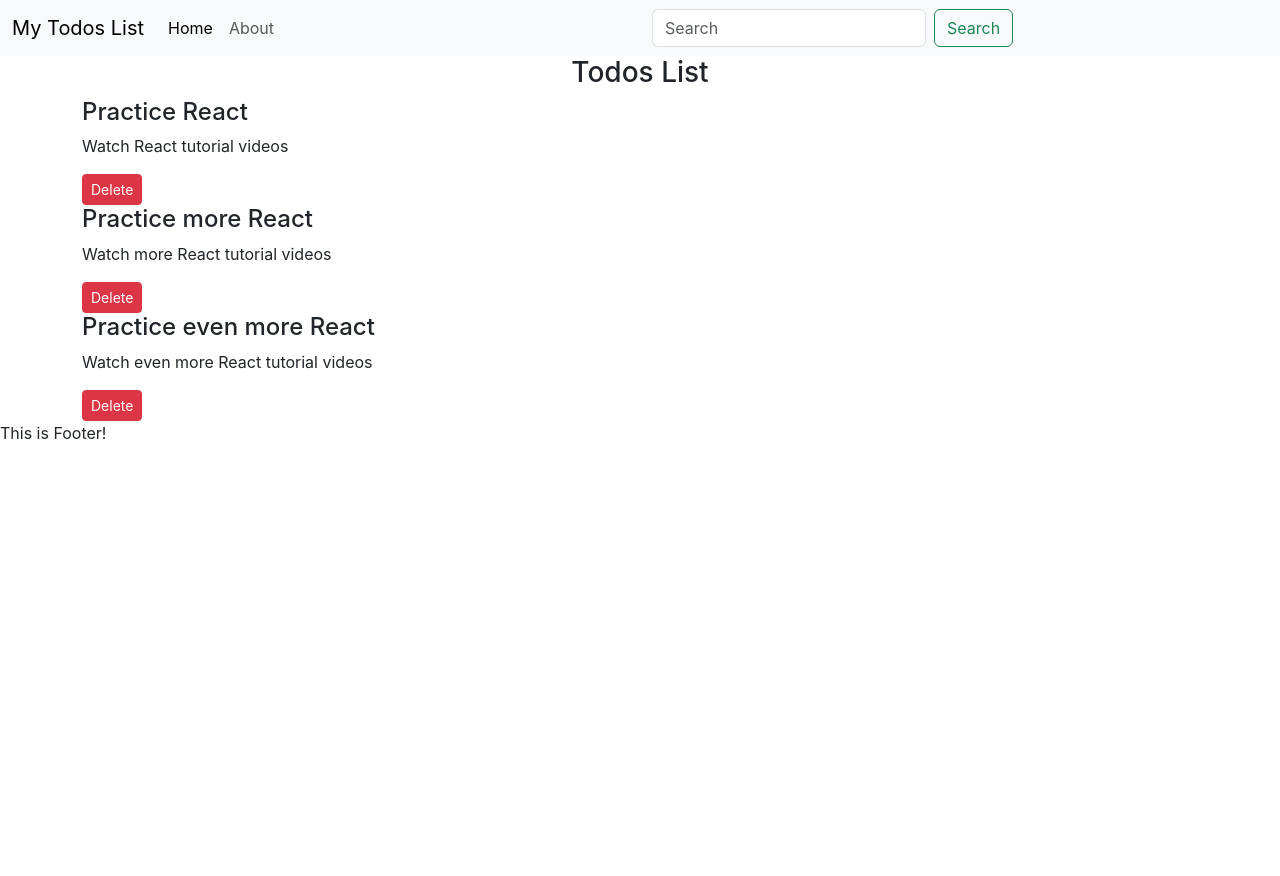
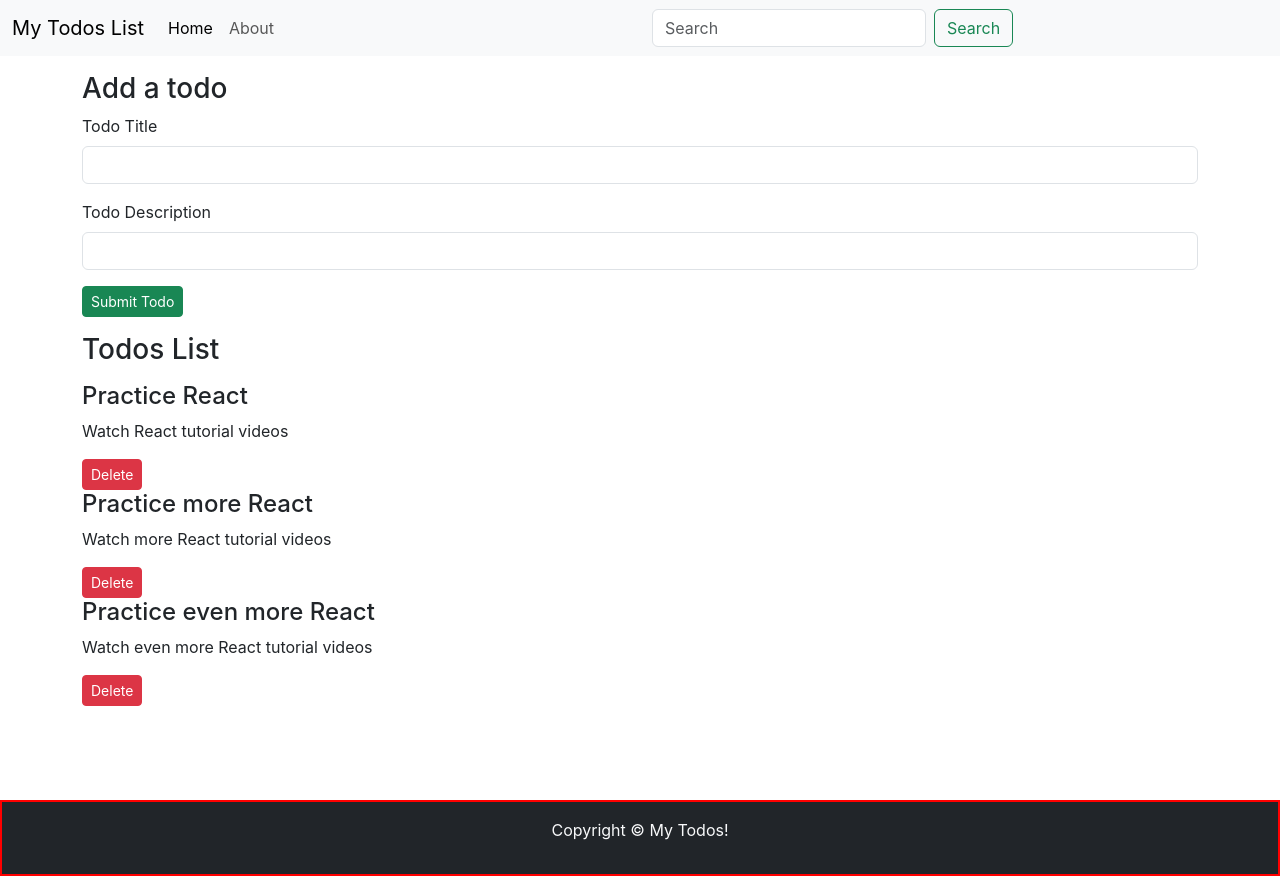
Before and after one commit to tinkerbits4096/todo-list-practice, a React (Create React App) app: page / in a window 1280 px wide. Before the commit the page ends 800 px from the top, so only its background shows below. Built offline with nearby package versions, Linux system fonts and the light colour scheme.

Commit message:
Props practice

```diff
--- a/src/App.js
+++ b/src/App.js
@@ -3,16 +3,18 @@
 import Header from "./MyComponents/Header";
 import { Footer } from "./MyComponents/Footer";
 import { Todos } from "./MyComponents/Todos";
+import { AddTodo } from "./MyComponents/AddTodo";
 import { React, useState } from "react";
 
 function App() {
     const onDelete = ( todo ) => {
         console.log( "I am onDelete of todo", todo );
-        let index = todos.indexOf( todo );
-        todos.splice( index, 1 );
+        setTodos(todos.filter((e) => {
+            return e !== todo;
+        }))
     }
 
-    let todos = [
+    const [todos, setTodos] = useState([
         {
             sno: 1,
             title: "Practice React",
@@ -28,10 +30,12 @@
             title: "Practice even more React",
             description: "Watch even more React tutorial videos"
         }
-    ]
+    ]);
+
     return (
         <>
             <Header title="My Todos List" searchBar={ true }/>
+            <AddTodo />
             <Todos todos={ todos } onDelete={ onDelete }/>
             <Footer/>
         </>
--- /dev/null
+++ b/src/MyComponents/AddTodo.js
@@ -0,0 +1,20 @@
+import react from 'react';
+
+export const AddTodo = () => {
+    return (
+        <div className="container my-3">
+            <h3>Add a todo</h3>
+            <form>
+                <div className="mb-3">
+                    <label htmlFor="title" className="form-label">Todo Title</label>
+                    <input type="text" className="form-control" id="title" aria-describedby=""/>
+                </div>
+                <div className="mb-3">
+                    <label htmlFor="description" className="form-label">Todo Description</label>
+                    <input type="text" className="form-control" id="description"/>
+                </div>
+                <button type="submit" className="btn btn-sm btn-success">Submit Todo</button>
+            </form>
+        </div>
+    )
+}
--- a/src/MyComponents/Footer.js
+++ b/src/MyComponents/Footer.js
@@ -1,9 +1,18 @@
 import React from "react";
+import "./footer.css";
 
 export const Footer = () => {
+    let footerStyle = {
+        position: "absolute",
+        top: "100vh",
+        width: "100%",
+        border: "2px solid red"
+    }
     return (
-        <>
-            This is Footer!
-        </>
+        <footer className="bg-dark text-light py-3" style={footerStyle}>
+            <p className="text-center">
+                Copyright &copy; My Todos!
+            </p>
+        </footer>
     )
 }
--- a/src/MyComponents/Todos.js
+++ b/src/MyComponents/Todos.js
@@ -4,10 +4,12 @@
 export const Todos = ( props ) => {
     return (
         <div className="container">
-            <h3 className="text-center">Todos List</h3>
-            { props.todos.map((todo) => {
-                return <TodoItem todo={todo} key={todo.sno} onDelete={props.onDelete} />
-            }) }
+            <h3 className="my-3">Todos List</h3>
+            {props.todos.length == 0? "No task to display" :
+                props.todos.map((todo) => {
+                    return <TodoItem todo={todo} key={todo.sno} onDelete={props.onDelete} />
+                    })
+            }
             {/*<TodoItem todo={props.todos[0]} />*/}
         </div>
     )
--- /dev/null
+++ b/src/MyComponents/footer.css
@@ -0,0 +1,3 @@
+.footer-bg{
+    background-color: crimson;
+}
```
